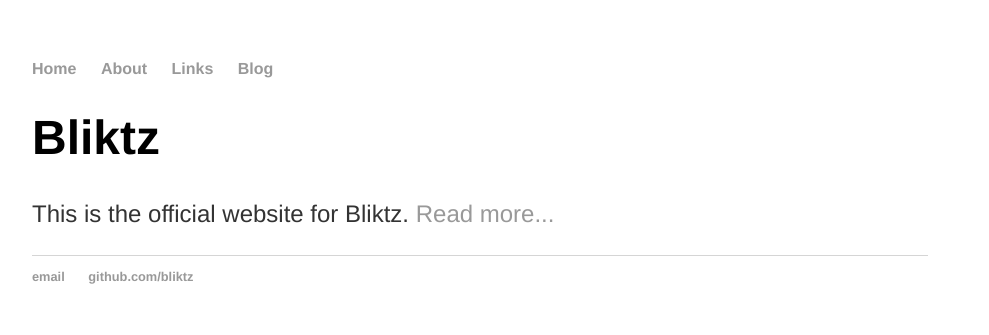
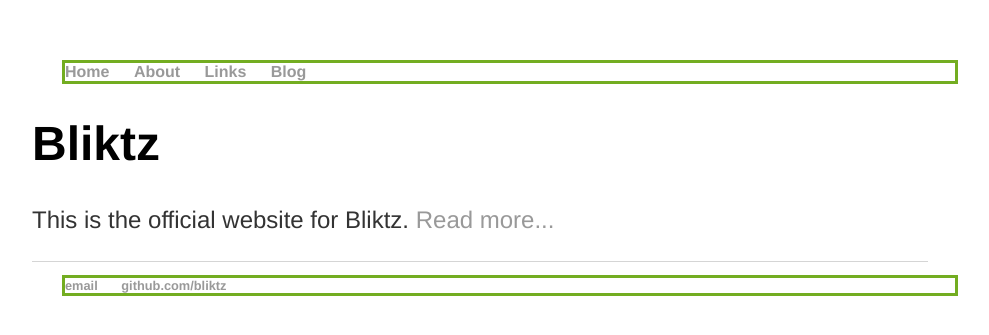
Before and after one commit to bliktz/bliktz.github.io, a Jekyll site: the page built from index.html, in a window 1280 px wide. Shown: the top 335 px of the page, without its empty margins (160-1149 px from the left). Built offline with Jekyll 4.4.1, drawn with Linux system fonts in a browser that asks for light colours.

Commit message:
Update main.css

```diff
--- a/css/main.css
+++ b/css/main.css
@@ -7,6 +7,9 @@
     padding: 0px;
     list-style: none;
     font-weight: bold;
+    position: relative;
+    left: 30px;
+    border: 3px solid #73AD21;
 }
 nav ul li, footer ul li {
     display: inline;
```
